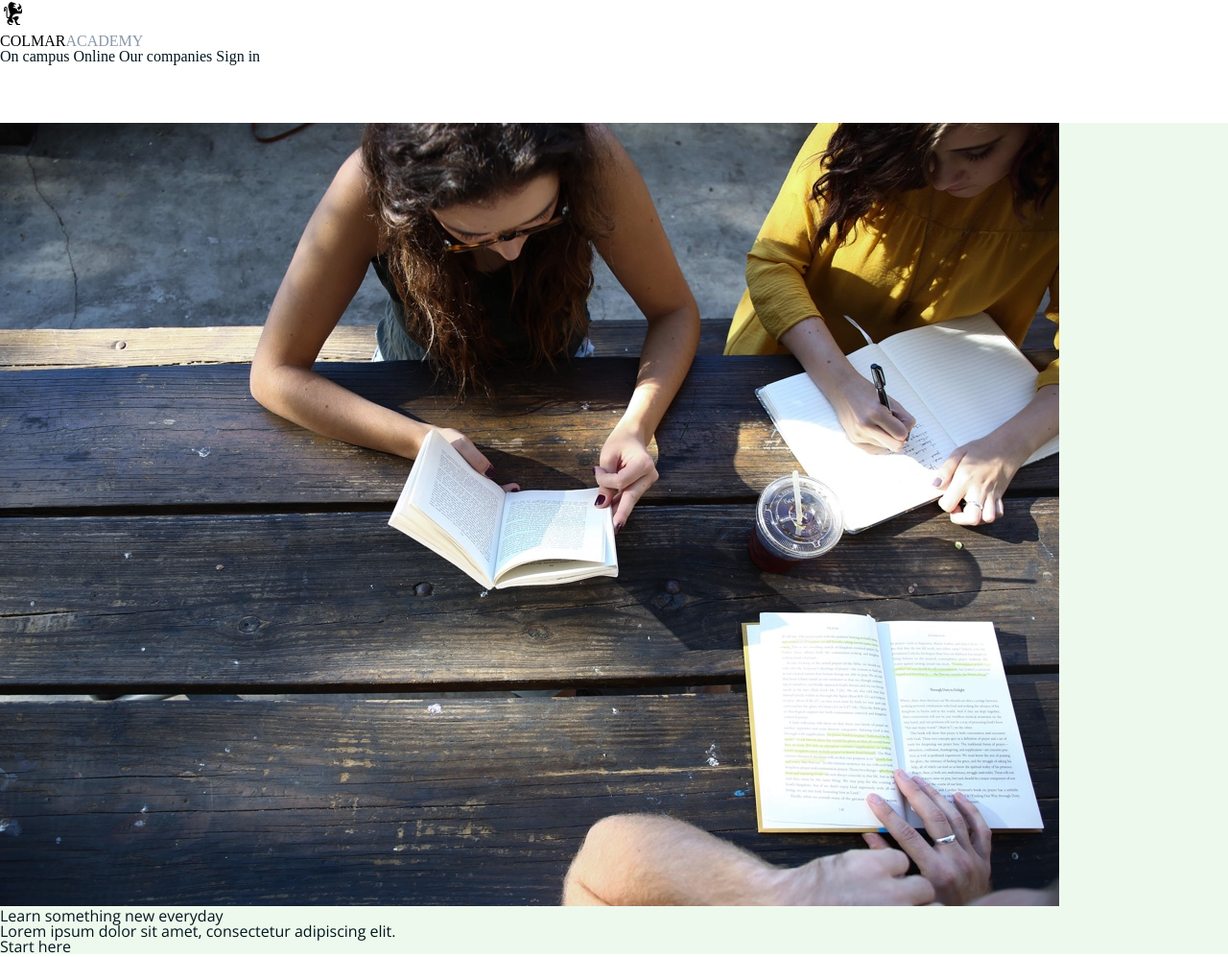
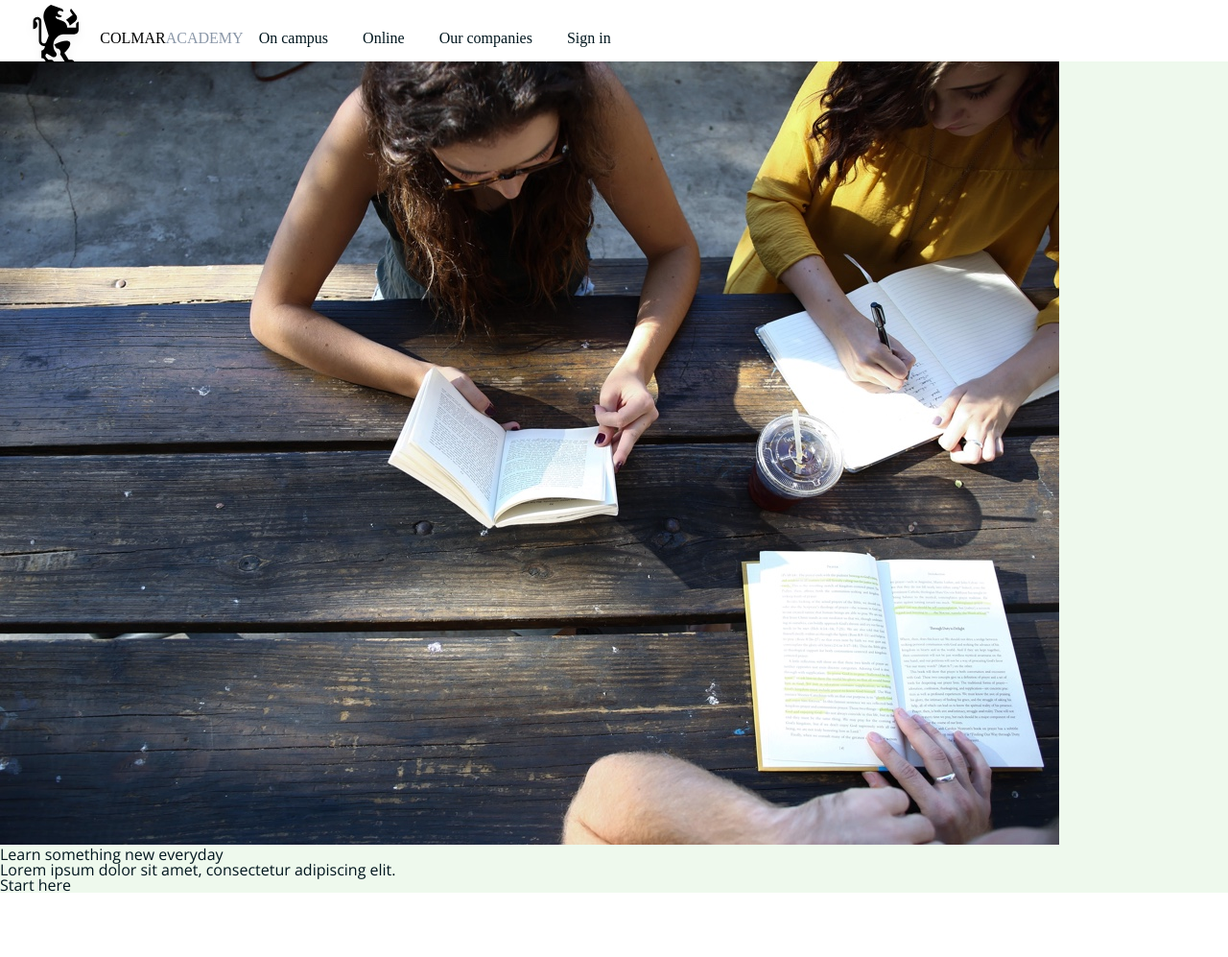
Before and after one commit to Nick-Develops/Colmar_Academy, a plain HTML site: page index.html in a window 1280 px wide. Shown: the whole page at 96% size. After the commit the page ends 933 px from the top, so only its background shows below. Drawn offline with nearby package versions, Linux system fonts and the light colour scheme.

Commit message:
Delete Div for Nav bar, nav bar incomplete

```diff
--- a/Resources/style.css
+++ b/Resources/style.css
@@ -60,19 +60,45 @@ p {
     padding: 0.5rem 0.5rem 0.5rem 0;
   }
 
-  /* Nav Bar Section */
+  /* Header Section */
 
 header {
     background-color: white;
     width: 100%;
+    top: 0;
     height: 4rem;
+    display: inline-flex;
+    justify-content: space-around;
+    position: fixed;
+    z-index: 10;
+}
+
+header img {
+    height: 5rem;
+    padding: 0 1% 0 1.5rem;
+    align-self: center;
+  }
+
+.logo {
     display: flex;
+    padding: 0;
+    align-items: center;
 }
 
 .title-bar {
     color: #8A97A8;
-  }
+}
 
 .title-bar span {
     color: rgb(0, 0, 0);
-  }
+    padding: 0;
+}
+
+nav {
+    float: right;
+
+}
+
+nav a {
+    padding: 1rem;
+}
```
Also changed, not shown: index.html (+0 -1 lines).
